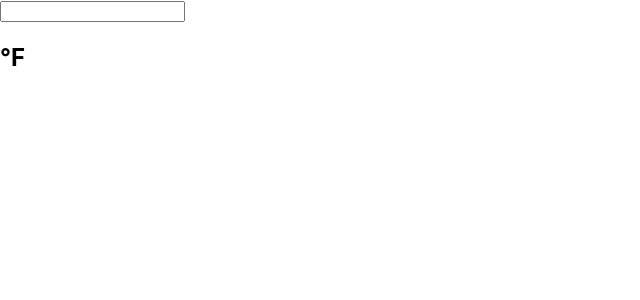
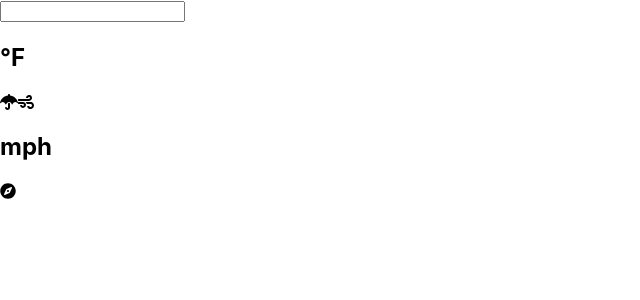
Before and after one commit to rgavin1/weather-app, a React (Create React App) app: page / in a window 1280 px wide. Shown: the top 300 px of the page, without its empty margins (0-640 px from the left). Built offline with nearby package versions, Linux system fonts and the light colour scheme.

Commit message:
Added Forecast

```diff
--- a/package.json
+++ b/package.json
@@ -3,6 +3,9 @@
   "version": "0.1.0",
   "private": true,
   "dependencies": {
+    "@fortawesome/fontawesome-svg-core": "^1.2.34",
+    "@fortawesome/free-solid-svg-icons": "^5.15.2",
+    "@fortawesome/react-fontawesome": "^0.1.14",
     "@testing-library/jest-dom": "^5.11.9",
     "@testing-library/react": "^11.2.5",
     "@testing-library/user-event": "^12.8.1",
--- a/src/App.js
+++ b/src/App.js
@@ -83,7 +83,7 @@ render(){
     return (
         <>
           <SearchBox handleChange={this.handleChange} handleSelected={this.handleSelected} input={this.state.input} autoComplete={this.state.autoComplete}  />
-          <WeeklyForecast location={this.state.location} current={this.state.current} />
+          <WeeklyForecast location={this.state.location} current={this.state.current} forecast={this.state.forecast} />
         </>
     );
 }
--- a/src/Components/WeeklyForecast.js
+++ b/src/Components/WeeklyForecast.js
@@ -1,11 +1,13 @@
 import React from 'react';
+import { FontAwesomeIcon } from '@fortawesome/react-fontawesome';
+import { faWind, faCompass, faUmbrella } from '@fortawesome/free-solid-svg-icons'
 
 const IconImage = ({ image }) => {
     // const iconImage = image ? '//cdn.weatherapi.com/weather/64x64/day/113.png' : image;
     return <img src={image.icon} alt={image.text} />
 }
 
-const WeeklyForecast = ({ location, current }) => {
+const WeeklyForecast = ({ location, current, forecast }) => {
 
     return <div>
             <h1>{ location.name }</h1>
@@ -15,7 +17,12 @@ const WeeklyForecast = ({ location, current }) => {
                 ? <IconImage image={current.condition} />
                 : ''
             }
-
+            <FontAwesomeIcon icon={faUmbrella} />
+            {/* <h2>{ forecast.forecastday[0].day.daily_chance_of_rain }</h2>  */}
+            <FontAwesomeIcon icon={faWind} />
+            <h2>{ current.wind_mph }mph</h2>
+            <FontAwesomeIcon icon={faCompass} />
+            <h2>{ current.wind_dir }</h2>
         </div>
 }
 
```
Also changed, not shown: 1 other file (tests, documents, lock files or other folders).
